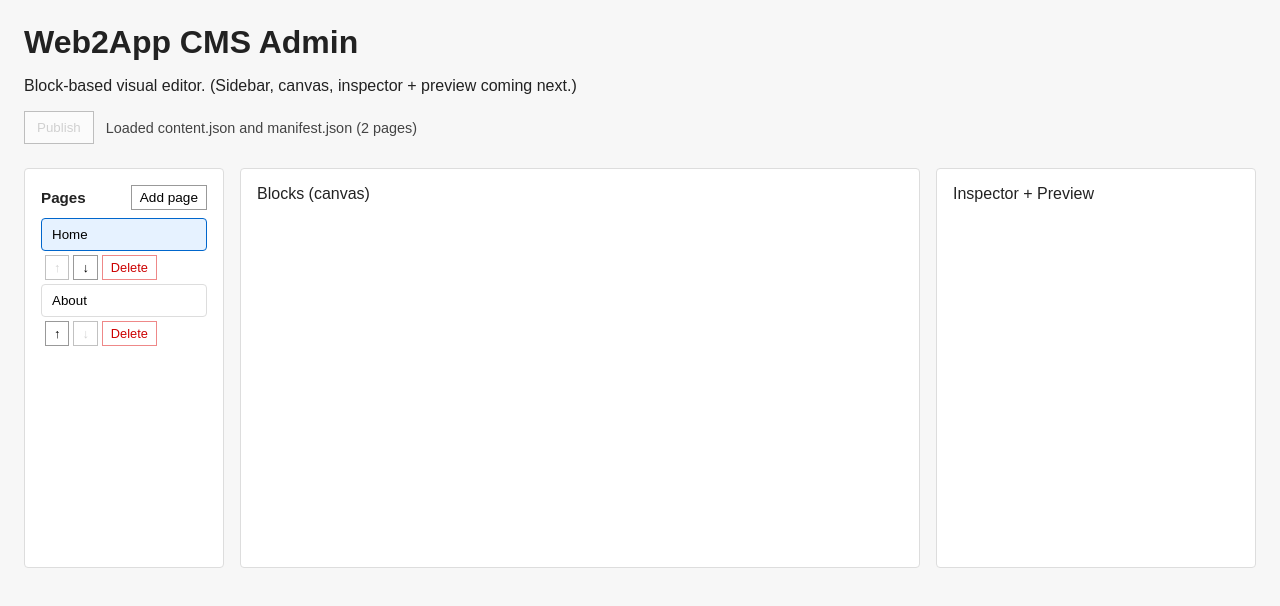
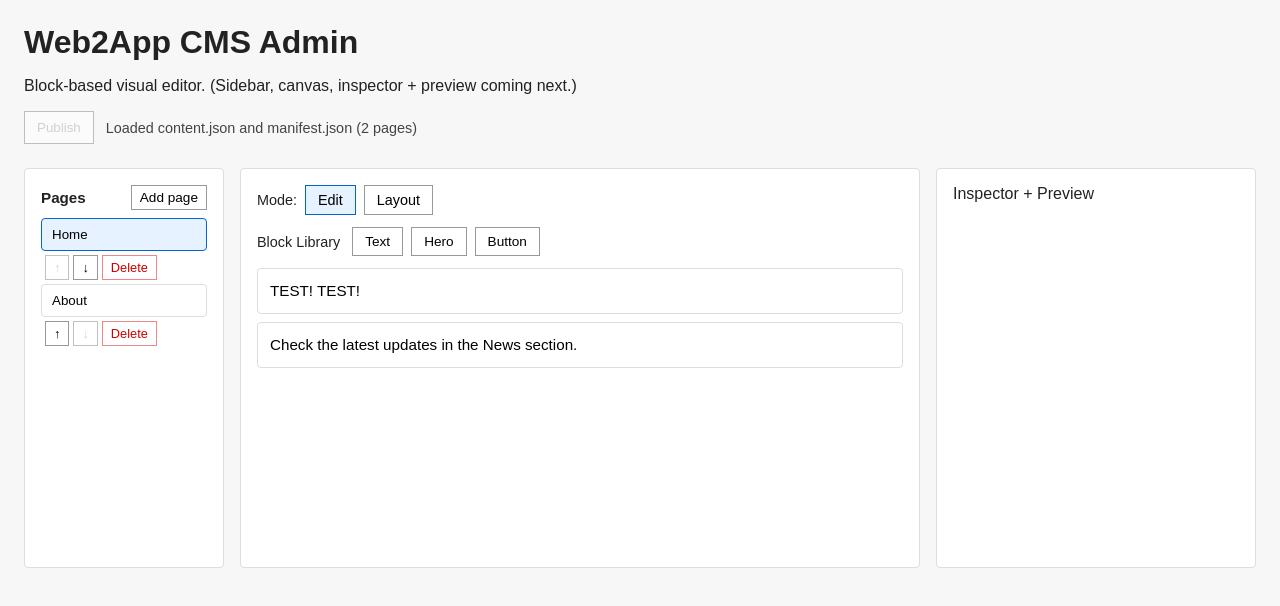
Before and after one commit to skerrey/web2app-cms, a React (Vite) app in the folder admin/: page / in a window 1280 px wide. Shown: the top 606 px of the page. Built offline with nearby package versions, Linux system fonts and the light colour scheme.

Commit message:
add canvas styling and interactivity

```diff
--- a/admin/src/App.tsx
+++ b/admin/src/App.tsx
@@ -7,8 +7,11 @@ import {
   validateManifest,
   validateContent
 } from "./lib/json"
-import type { Manifest, Page } from "./types"
+import type { Manifest, Page, Block } from "./types"
 import PageList from "./components/PageList"
+import BlockLibrary from "./components/BlockLibrary"
+import BlockCanvas from "./components/BlockCanvas"
+import type { EditorMode } from "./components/BlockCanvas"
 
 type LoadStatus = "idle" | "loading" | "loaded" | "error"
 
@@ -34,6 +37,7 @@ const App = () => {
   const [isPublishing, setIsPublishing] = useState(false)
   const [loadStatus, setLoadStatus] = useState<LoadStatus>("idle")
   const [loadError, setLoadError] = useState<string | null>(null)
+  const [editorMode, setEditorMode] = useState<EditorMode>("edit")
 
   useEffect(() => {
     return () => {
@@ -132,6 +136,22 @@ const App = () => {
     setIsDirty(true)
   }
 
+  const currentPage = pages.find((p) => p.id === selectedPageId) ?? null
+  const currentBlocks = currentPage?.blocks ?? []
+
+  const handleAddBlock = (block: Block) => {
+    if (!selectedPageId) return
+    setPages((prev) =>
+      prev.map((p) =>
+        p.id === selectedPageId
+          ? { ...p, blocks: [...p.blocks, block] }
+          : p
+      )
+    )
+    setSelectedBlockId(block.id)
+    setIsDirty(true)
+  }
+
   return (
     <main className="container">
       <header>
@@ -170,7 +190,38 @@ const App = () => {
             disabled={loadStatus !== "loaded"}
           />
         </div>
-        <div className="layout-canvas">Blocks (canvas)</div>
+        <div className="layout-canvas">
+          <div className="toolbar-mode">
+            <span className="toolbar-mode-label">Mode:</span>
+            <button
+              type="button"
+              className={editorMode === "edit" ? "is-active" : ""}
+              onClick={() => setEditorMode("edit")}
+              aria-pressed={editorMode === "edit"}
+            >
+              Edit
+            </button>
+            <button
+              type="button"
+              className={editorMode === "layout" ? "is-active" : ""}
+              onClick={() => setEditorMode("layout")}
+              aria-pressed={editorMode === "layout"}
+            >
+              Layout
+            </button>
+          </div>
+          <BlockLibrary
+            onAddBlock={handleAddBlock}
+            disabled={loadStatus !== "loaded" || !selectedPageId}
+          />
+          <BlockCanvas
+            blocks={currentBlocks}
+            selectedBlockId={selectedBlockId}
+            mode={editorMode}
+            onSelectBlock={setSelectedBlockId}
+            disabled={loadStatus !== "loaded" || !selectedPageId}
+          />
+        </div>
         <div className="layout-right">Inspector + Preview</div>
       </section>
     </main>
--- /dev/null
+++ b/admin/src/blocks/ButtonBlock.tsx
@@ -0,0 +1,28 @@
+import type { ButtonBlockData, BlockStyles } from "../types"
+
+export interface ButtonBlockProps {
+  data: ButtonBlockData
+  styles?: BlockStyles
+}
+
+const ButtonBlock = ({ data, styles = {} }: ButtonBlockProps) => {
+  const { label, url } = data
+  const style: React.CSSProperties = {
+    width: styles.width,
+    padding: styles.padding,
+    color: styles.color,
+    textAlign: styles.textAlign,
+    fontSize: styles.fontSize,
+    backgroundColor: styles.backgroundColor
+  }
+  return (
+    <div className="block-render block-render-button" style={style}>
+      <span className="block-render-button-label">{label || "(Button)"}</span>
+      {url != null && url !== "" && (
+        <span className="block-render-button-url"> → {url}</span>
+      )}
+    </div>
+  )
+}
+
+export default ButtonBlock
--- /dev/null
+++ b/admin/src/blocks/HeroBlock.tsx
@@ -0,0 +1,28 @@
+import type { HeroBlockData, BlockStyles } from "../types"
+
+export interface HeroBlockProps {
+  data: HeroBlockData
+  styles?: BlockStyles
+}
+
+const HeroBlock = ({ data, styles = {} }: HeroBlockProps) => {
+  const { title, subtitle } = data
+  const style: React.CSSProperties = {
+    width: styles.width,
+    padding: styles.padding,
+    color: styles.color,
+    textAlign: styles.textAlign,
+    fontSize: styles.fontSize,
+    backgroundColor: styles.backgroundColor
+  }
+  return (
+    <div className="block-render block-render-hero" style={style}>
+      <div className="block-render-hero-title">{title || "(No title)"}</div>
+      {subtitle != null && subtitle !== "" && (
+        <div className="block-render-hero-subtitle">{subtitle}</div>
+      )}
+    </div>
+  )
+}
+
+export default HeroBlock
--- /dev/null
+++ b/admin/src/blocks/TextBlock.tsx
@@ -0,0 +1,25 @@
+import type { TextBlockData, BlockStyles } from "../types"
+
+export interface TextBlockProps {
+  data: TextBlockData
+  styles?: BlockStyles
+}
+
+const TextBlock = ({ data, styles = {} }: TextBlockProps) => {
+  const { text } = data
+  const style: React.CSSProperties = {
+    width: styles.width,
+    padding: styles.padding,
+    color: styles.color,
+    textAlign: styles.textAlign,
+    fontSize: styles.fontSize,
+    backgroundColor: styles.backgroundColor
+  }
+  return (
+    <div className="block-render block-render-text" style={style}>
+      {text || "(Empty text)"}
+    </div>
+  )
+}
+
+export default TextBlock
--- /dev/null
+++ b/admin/src/blocks/index.ts
@@ -0,0 +1,25 @@
+import type { ComponentType } from "react"
+import type { Block } from "../types"
+import TextBlock from "./TextBlock"
+import HeroBlock from "./HeroBlock"
+import ButtonBlock from "./ButtonBlock"
+
+export interface BlockRendererProps {
+  data: Block["data"]
+  styles?: Block["styles"]
+}
+
+export const blockRegistry: Record<
+  Block["type"],
+  ComponentType<BlockRendererProps>
+> = {
+  text: TextBlock as ComponentType<BlockRendererProps>,
+  hero: HeroBlock as ComponentType<BlockRendererProps>,
+  button: ButtonBlock as ComponentType<BlockRendererProps>
+}
+
+export const getBlockComponent = (
+  type: Block["type"]
+): ComponentType<BlockRendererProps> | undefined => blockRegistry[type]
+
+export { TextBlock, HeroBlock, ButtonBlock }
--- /dev/null
+++ b/admin/src/components/BlockCanvas.tsx
@@ -0,0 +1,65 @@
+import type { Block } from "../types"
+import { getBlockComponent } from "../blocks"
+
+export type EditorMode = "edit" | "layout"
+
+export interface BlockCanvasProps {
+  blocks: Block[]
+  selectedBlockId: string | null
+  mode: EditorMode
+  onSelectBlock: (id: string | null) => void
+  disabled?: boolean
+}
+
+const BlockCanvas = ({
+  blocks,
+  selectedBlockId,
+  mode,
+  onSelectBlock,
+  disabled = false
+}: BlockCanvasProps) => {
+  return (
+    <div className="block-canvas">
+      <div className="block-canvas-list">
+        {blocks.length === 0 ? (
+          <p className="block-canvas-empty">No blocks. Add one from the library above.</p>
+        ) : (
+          blocks.map((block) => {
+            const BlockComponent = getBlockComponent(block.type)
+            const isSelected = selectedBlockId === block.id
+            return (
+              <div
+                key={block.id}
+                className={`block-canvas-item ${isSelected ? "is-selected" : ""}`}
+                data-block-id={block.id}
+              >
+                {mode === "layout" && (
+                  <div className="block-canvas-handle" aria-label="Drag handle">
+                    ⋮⋮
+                  </div>
+                )}
+                <button
+                  type="button"
+                  className="block-canvas-block"
+                  onClick={() => onSelectBlock(isSelected ? null : block.id)}
+                  disabled={disabled}
+                  aria-pressed={isSelected}
+                >
+                  {BlockComponent ? (
+                    <BlockComponent data={block.data} styles={block.styles} />
+                  ) : (
+                    <span className="block-canvas-unknown">
+                      Unknown block: {block.type}
+                    </span>
+                  )}
+                </button>
+              </div>
+            )
+          })
+        )}
+      </div>
+    </div>
+  )
+}
+
+export default BlockCanvas
--- /dev/null
+++ b/admin/src/components/BlockLibrary.tsx
@@ -0,0 +1,37 @@
+import type { Block } from "../types"
+import { createBlock } from "../lib/json"
+
+export interface BlockLibraryProps {
+  onAddBlock: (block: Block) => void
+  disabled?: boolean
+}
+
+const BLOCK_TYPES: Array<{ type: Block["type"]; label: string }> = [
+  { type: "text", label: "Text" },
+  { type: "hero", label: "Hero" },
+  { type: "button", label: "Button" }
+]
+
+const BlockLibrary = ({ onAddBlock, disabled = false }: BlockLibraryProps) => {
+  return (
+    <div className="block-library">
+      <span className="block-library-title">Block Library</span>
+      <div className="block-library-buttons">
+        {BLOCK_TYPES.map(({ type, label }) => (
+          <button
+            key={type}
+            type="button"
+            className="block-library-btn"
+            onClick={() => onAddBlock(createBlock(type))}
+            disabled={disabled}
+            aria-label={`Add ${label} block`}
+          >
+            {label}
+          </button>
+        ))}
+      </div>
+    </div>
+  )
+}
+
+export default BlockLibrary
--- a/admin/src/lib/json.ts
+++ b/admin/src/lib/json.ts
@@ -31,6 +31,15 @@ const defaultDataForType = (
       return { label: "", url: "" }
     default:
       return { text: "" }
+  }
+}
+
+export const createBlock = (type: "text" | "hero" | "button"): Block => {
+  return {
+    id: generateBlockId(),
+    type,
+    data: defaultDataForType(type),
+    styles: {}
   }
 }
 
--- a/admin/src/styles.css
+++ b/admin/src/styles.css
@@ -136,6 +136,149 @@ button:disabled {
   border-color: #e88;
 }
 
+.toolbar-mode {
+  display: flex;
+  align-items: center;
+  gap: 8px;
+  margin-bottom: 12px;
+}
+
+.toolbar-mode-label {
+  font-size: 0.9rem;
+  font-weight: 500;
+}
+
+.toolbar-mode button {
+  padding: 6px 12px;
+  font-size: 0.9rem;
+}
+
+.toolbar-mode button.is-active {
+  border-color: #0066cc;
+  background: #e6f2ff;
+}
+
+.block-library {
+  display: flex;
+  align-items: center;
+  gap: 12px;
+  margin-bottom: 12px;
+}
+
+.block-library-title {
+  font-size: 0.9rem;
+  font-weight: 500;
+}
+
+.block-library-buttons {
+  display: flex;
+  gap: 8px;
+}
+
+.block-library-btn {
+  padding: 6px 12px;
+  font-size: 0.85rem;
+}
+
+.block-canvas {
+  min-height: 200px;
+}
+
+.block-canvas-list {
+  display: flex;
+  flex-direction: column;
+  gap: 8px;
+}
+
+.block-canvas-empty {
+  color: #666;
+  font-size: 0.9rem;
+  margin: 0;
+  padding: 16px;
+}
+
+.block-canvas-item {
+  display: flex;
+  align-items: stretch;
+  gap: 8px;
+  border: 1px solid #ddd;
+  border-radius: 4px;
+  overflow: hidden;
+}
+
+.block-canvas-item.is-selected {
+  border-color: #0066cc;
+  box-shadow: 0 0 0 2px rgba(0, 102, 204, 0.2);
+}
+
+.block-canvas-handle {
+  display: flex;
+  align-items: center;
+  padding: 8px;
+  background: #eee;
+  color: #666;
+  cursor: grab;
+  font-size: 0.9rem;
+  user-select: none;
+}
+
+.block-canvas-block {
+  flex: 1;
+  text-align: left;
+  padding: 0;
+  border: none;
+  background: transparent;
+  cursor: pointer;
+  min-height: 44px;
+}
+
+.block-canvas-block:hover {
+  background: #f9f9f9;
+}
+
+.block-canvas-unknown {
+  color: #999;
+  font-style: italic;
+  padding: 8px;
+}
+
+.block-render {
+  padding: 8px 12px;
+  white-space: pre-wrap;
+  word-break: break-word;
+}
+
+.block-render-text {
+  font-size: 0.95rem;
+  line-height: 1.4;
+}
+
+.block-render-hero-title {
+  font-size: 1.1rem;
+  font-weight: 600;
+  margin-bottom: 4px;
+}
+
+.block-render-hero-subtitle {
+  font-size: 0.9rem;
+  color: #555;
+}
+
+.block-render-button {
+  display: inline-block;
+  padding: 8px 14px;
+  border: 1px solid #0066cc;
+  border-radius: 4px;
+  color: #0066cc;
+  font-size: 0.9rem;
+}
+
+.block-render-button-url {
+  font-size: 0.8rem;
+  color: #666;
+  margin-left: 4px;
+}
+
 .page {
   background: #fff;
   border: 1px solid #ddd;
```
Also changed, not shown: 1 other file (tests, documents, lock files or other folders).
